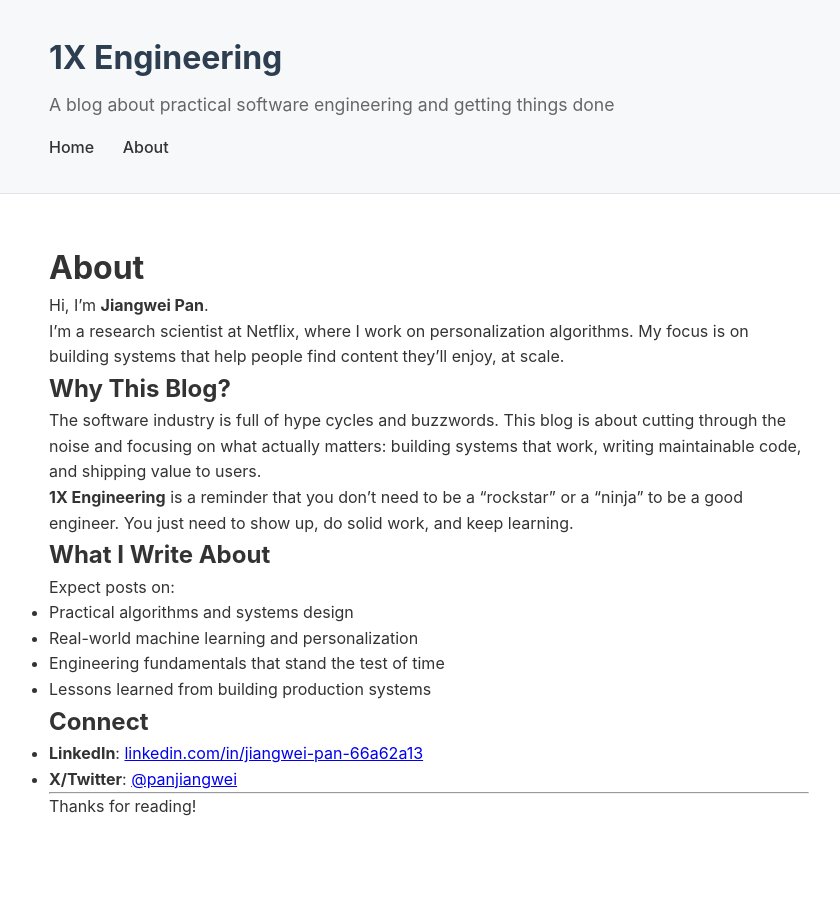
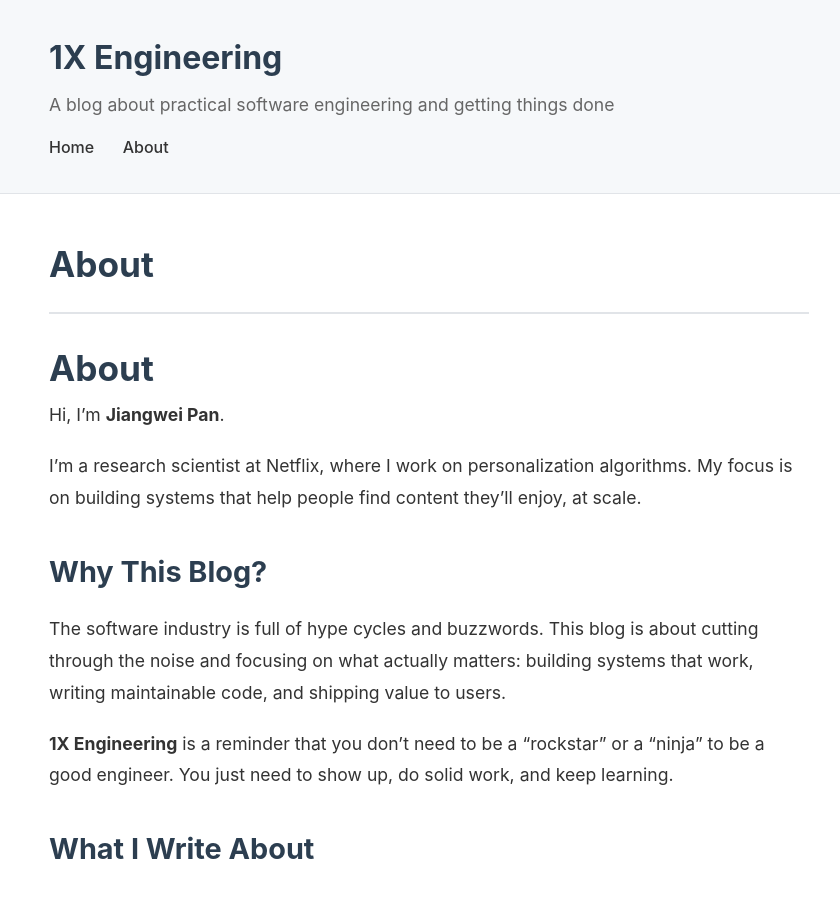
Before and after one commit to panjiangwei/panjiangwei.github.io, a Jekyll site: the page built from about.md, in a window 1280 px wide and 900 px high. Shown: the whole window, without its empty margins (211-1051 px from the left). Built offline with Jekyll 4.4.1, drawn with Linux system fonts in a browser that asks for light colours.

Commit message:
Add page layout for consistent styling on About page

```diff
--- /dev/null
+++ b/_layouts/page.html
@@ -0,0 +1,13 @@
+---
+layout: default
+---
+
+<article class="post">
+    <header class="post-header">
+        <h1 class="post-title">{{ page.title | escape }}</h1>
+    </header>
+
+    <div class="post-content">
+        {{ content }}
+    </div>
+</article>
```
Also changed, not shown: about.md (+1 -1 lines).
